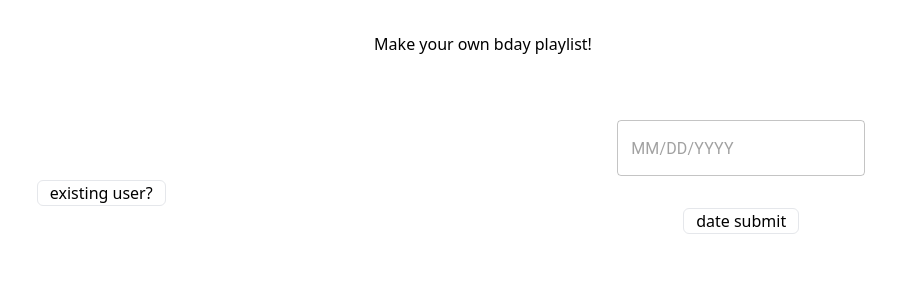
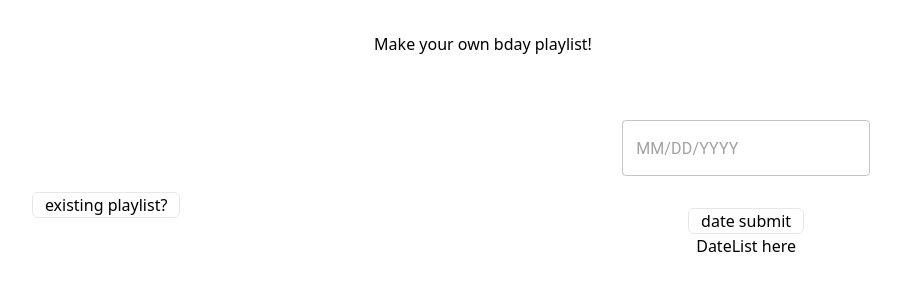
Before and after one commit to verrakav/bday-music-app, a React (Create React App) app: page / in a window 1280 px wide. Shown: the top 300 px of the page, without its empty margins (189-1090 px from the left). Built offline with nearby package versions, Linux system fonts and the light colour scheme.

Commit message:
functioning dateSubmit

```diff
--- a/src/App.js
+++ b/src/App.js
@@ -10,7 +10,7 @@ function App() {
       <div className="container mx-auto m-16">
         <div className="flex flex-row md:flex-row justify-around items-center ">
           <div className="align center">
-            <Button>existing user?</Button>
+            <Button>existing playlist?</Button>
           </div>
           <NewUserPage />
         </div>
--- a/src/components/Button.js
+++ b/src/components/Button.js
@@ -1,6 +1,10 @@
-function Button({ children, className, ...rest }) {
+function Button({ children, className, onClick, ...rest }) {
   return (
-    <button className="border rounded-md border-purple mt-8 px-3">
+    <button
+      className="border rounded-md border-purple mt-8 px-3"
+      onClick={onClick}
+      {...rest}
+    >
       {children}
     </button>
   );
--- /dev/null
+++ b/src/components/DateList.js
@@ -0,0 +1,3 @@
+export default function DateList() {
+  return <div>DateList here</div>;
+}
--- a/src/components/DatePickerCombined.js
+++ b/src/components/DatePickerCombined.js
@@ -1,12 +1,18 @@
-//setting up the date library adapter
+//sets up the date library adapter
 import { AdapterDayjs } from "@mui/x-date-pickers/AdapterDayjs";
 import { LocalizationProvider } from "@mui/x-date-pickers/LocalizationProvider";
 import { DatePicker } from "@mui/x-date-pickers/DatePicker";
+//
+import Button from "./Button";
 
-function DatePickerCombined() {
+function DatePickerCombined({ onDateSubmit, setSelectedDate, selectedDate }) {
   return (
     <LocalizationProvider dateAdapter={AdapterDayjs}>
-      <DatePicker />
+      <DatePicker
+        value={selectedDate}
+        onChange={date => setSelectedDate(date)}
+      />
+      <Button onClick={onDateSubmit}>date submit</Button>
     </LocalizationProvider>
   );
 }
--- a/src/pages/NewUserPage.js
+++ b/src/pages/NewUserPage.js
@@ -1,11 +1,22 @@
 import DatePickerCombined from "../components/DatePickerCombined";
-import Button from "../components/Button";
+import { useState } from "react";
+import DateList from "../components/DateList";
 
 function NewUserPage() {
+  const [selectedDate, setSelectedDate] = useState(null);
+
+  const handleDateChange = () => {
+    console.log(selectedDate.$d);
+  };
+
   return (
     <div className="align-center flex flex-col items-center">
-      <DatePickerCombined />
-      <Button>date submit</Button>
+      <DatePickerCombined
+        onDateSubmit={handleDateChange}
+        setSelectedDate={setSelectedDate}
+        selectedDate={selectedDate}
+      />
+      <DateList className="flex" />
     </div>
   );
 }
```
Also changed, not shown: 1 other file (tests, documents, lock files or other folders).
